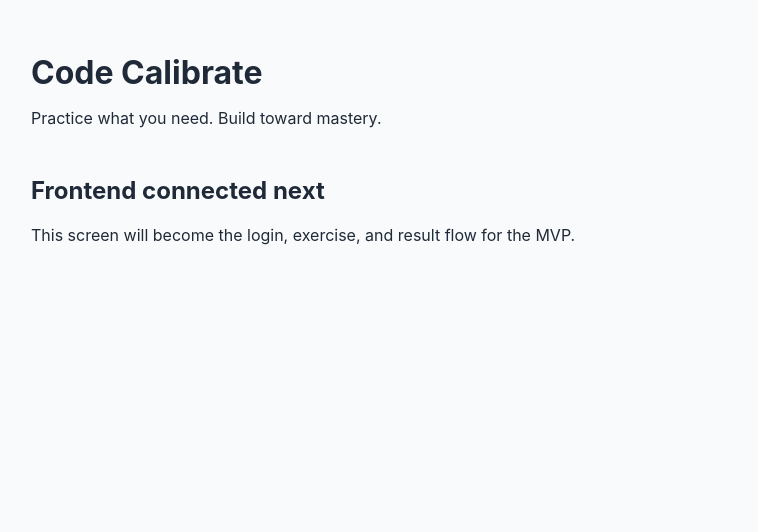
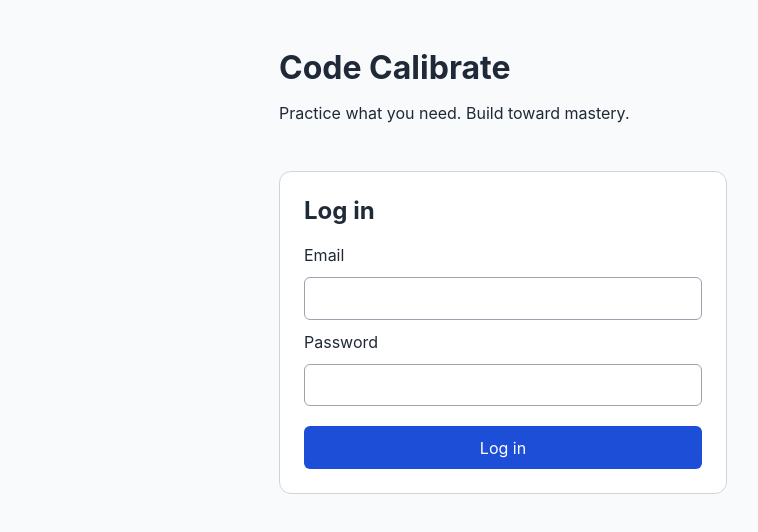
Before and after one commit to garretgonzales/CodeCalibrate, a React app in the folder frontend/: page / in a window 1280 px wide. Shown: the top 532 px of the page, without its empty margins (1-759 px from the left). Built offline with nearby package versions, Linux system fonts and the light colour scheme; no server answers; the HTML template or start-up script is replaced by a standard one.

Commit message:
added basic form/dashboard, confirmed login flow routing and in-memory session

```diff
--- a/frontend/package.json
+++ b/frontend/package.json
@@ -11,7 +11,8 @@
   },
   "dependencies": {
     "react": "^19.2.8",
-    "react-dom": "^19.2.8"
+    "react-dom": "^19.2.8",
+    "react-router-dom": "^7.18.3"
   },
   "devDependencies": {
     "@eslint/js": "^10.0.1",
--- a/frontend/src/App.jsx
+++ b/frontend/src/App.jsx
@@ -1,21 +1,22 @@
-import "./App.css";
+import { useState } from "react";
+import { BrowserRouter, Route, Routes } from "react-router-dom";
+
+import DashboardPage from "./pages/DashboardPage";
+import LoginPage from "./pages/LoginPage";
 
 function App() {
+  const [authSession, setAuthSession] = useState(null);
+
   return (
-    <main className="app-shell">
-      <header className="app-header">
-        <h1>Code Calibrate</h1>
-        <p>Practice what you need. Build toward mastery.</p>
-      </header>
-
-      <section className="app-content">
-        <h2>Frontend connected next</h2>
-        <p>
-          This screen will become the login, exercise, and result flow for the
-          MVP.
-        </p>
-      </section>
-    </main>
+    <BrowserRouter>
+      <Routes>
+        <Route path="/" element={<LoginPage onLogin={setAuthSession} />} />
+        <Route
+          path="/dashboard"
+          element={<DashboardPage authSession={authSession} />}
+        />
+      </Routes>
+    </BrowserRouter>
   );
 }
 
--- /dev/null
+++ b/frontend/src/pages/DashboardPage.jsx
@@ -0,0 +1,23 @@
+import { Navigate } from "react-router-dom";
+
+function DashboardPage({ authSession }) {
+  if (!authSession) {
+    return <Navigate to="/" replace />;
+  }
+
+  return (
+    <main className="page-shell">
+      <header className="page-header">
+        <h1>Code Calibrate</h1>
+        <p>Practice what you need. Build toward mastery.</p>
+      </header>
+
+      <section className="status-card">
+        <h2>Welcome, {authSession.username}</h2>
+        <p>Recommended exercise will appear here next.</p>
+      </section>
+    </main>
+  );
+}
+
+export default DashboardPage;
--- /dev/null
+++ b/frontend/src/pages/LoginPage.jsx
@@ -0,0 +1,76 @@
+import { useState } from "react";
+import { useNavigate } from "react-router-dom";
+import { login } from "../api/auth";
+import "../style/LoginPage.css";
+
+function LoginPage({ onLogin }) {
+  const [email, setEmail] = useState("");
+  const [password, setPassword] = useState("");
+  const [error, setError] = useState("");
+  const [isSubmitting, setIsSubmitting] = useState(false);
+  const navigate = useNavigate();
+
+  async function handleSubmit(event) {
+    event.preventDefault();
+    setError("");
+    setIsSubmitting(true);
+
+    try {
+      const authSession = await login({ email, password });
+      onLogin(authSession);
+      setPassword("");
+      navigate("/dashboard");
+    } catch (requestError) {
+      setError(requestError.message);
+    } finally {
+      setIsSubmitting(false);
+    }
+  }
+
+  return (
+    <main className="page-shell">
+      <header className="page-header">
+        <h1>Code Calibrate</h1>
+        <p>Practice what you need. Build toward mastery.</p>
+      </header>
+
+      <section className="login-card" aria-labelledby="login-heading">
+        <h2 id="login-heading">Log in</h2>
+
+        <form onSubmit={handleSubmit}>
+          <label htmlFor="email">Email</label>
+          <input
+            id="email"
+            type="email"
+            value={email}
+            onChange={(event) => setEmail(event.target.value)}
+            autoComplete="email"
+            required
+          />
+
+          <label htmlFor="password">Password</label>
+          <input
+            id="password"
+            type="password"
+            value={password}
+            onChange={(event) => setPassword(event.target.value)}
+            autoComplete="current-password"
+            required
+          />
+
+          {error && (
+            <p className="form-error" role="alert">
+              {error}
+            </p>
+          )}
+
+          <button type="submit" disabled={isSubmitting}>
+            {isSubmitting ? "Logging in…" : "Log in"}
+          </button>
+        </form>
+      </section>
+    </main>
+  );
+}
+
+export default LoginPage;
--- /dev/null
+++ b/frontend/src/style/LoginPage.css
@@ -0,0 +1,64 @@
+.page-shell {
+  min-height: 100vh;
+  max-width: 48rem;
+  margin: 0 auto;
+  padding: 3rem 1.5rem;
+}
+
+.page-header {
+  margin-bottom: 3rem;
+}
+
+.page-header h1 {
+  margin: 0 0 0.5rem;
+}
+
+.login-card,
+.status-card {
+  max-width: 28rem;
+  padding: 1.5rem;
+  border: 1px solid #d1d5db;
+  border-radius: 0.75rem;
+  background: #ffffff;
+}
+
+.login-card h2,
+.status-card h2 {
+  margin-top: 0;
+}
+
+form {
+  display: grid;
+  gap: 0.75rem;
+}
+
+input,
+button {
+  font: inherit;
+}
+
+input {
+  padding: 0.65rem;
+  border: 1px solid #9ca3af;
+  border-radius: 0.375rem;
+}
+
+button {
+  margin-top: 0.5rem;
+  padding: 0.7rem 1rem;
+  border: 0;
+  border-radius: 0.375rem;
+  color: #ffffff;
+  background: #1d4ed8;
+  cursor: pointer;
+}
+
+button:disabled {
+  cursor: wait;
+  opacity: 0.7;
+}
+
+.form-error {
+  margin: 0;
+  color: #b91c1c;
+}
```
Also changed, not shown: 1 other file (tests, documents, lock files or other folders).
